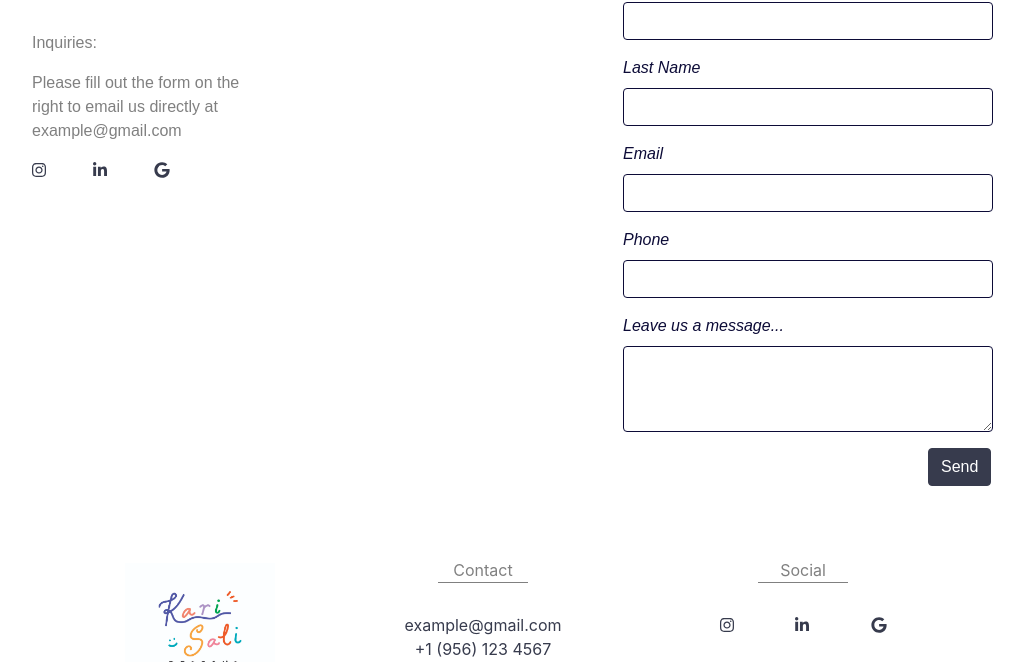
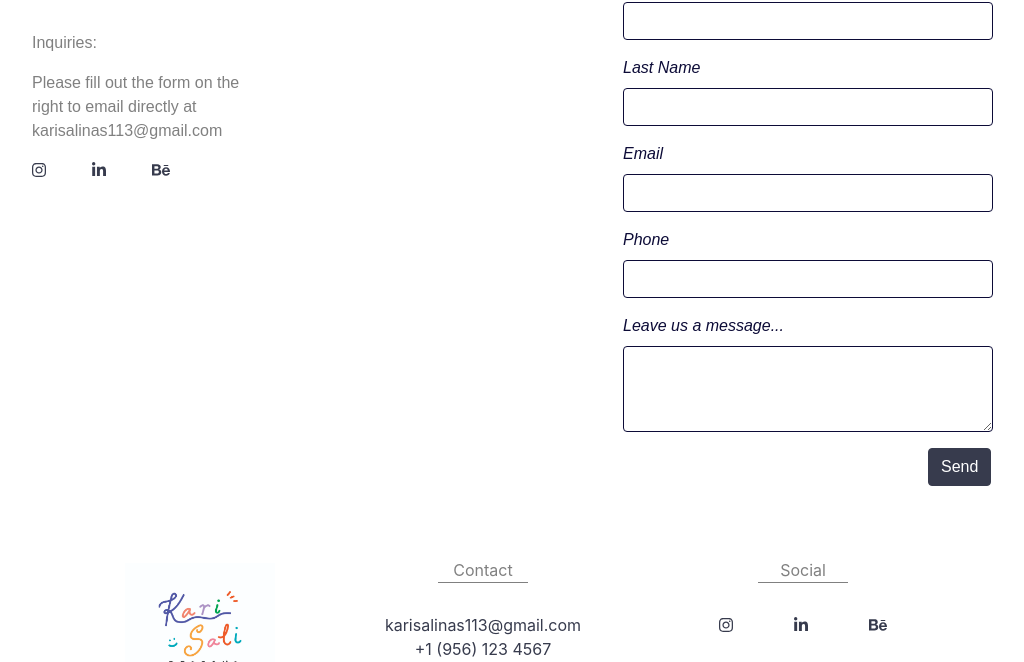
Before and after one commit to mehrdaddarraji/karime-salinas-frontend, a React (Create React App) app in the folder client/: page /contact in a window 1280 px wide. Shown: the part 290-952 px from the top of the page, without its empty margins (96-1120 px from the left). Built offline with nearby package versions, Linux system fonts and the light colour scheme.

Commit message:
small changes to links, icons

```diff
--- a/client/src/components/Footer.jsx
+++ b/client/src/components/Footer.jsx
@@ -1,6 +1,5 @@
 import React, {Component} from 'react';
 import logoImg from '../img/logooo.jpg';
-import {Link} from "react-router-dom";
 
 class Footer extends Component {
     render() {
@@ -27,10 +26,10 @@ class Footer extends Component {
 
                                 <ul style={{ color:'gray'}}className="list-unstyled">
                                     <li>
-                                        <a style={{color:'#373B4D'}} href="/contact">example@gmail.com</a>
+                                        <a style={{color:'#373B4D'}} href="/contact">karisalinas113@gmail.com</a>
                                     </li>
                                     <li>
-                                        <a style={{color:'#373B4D'}} href="/contact">+1 (956) 123 4567</a>
+                                        <a style={{color:'#373B4D'}}>+1 (956) 123 4567</a>
                                     </li>
                                 </ul>
 
@@ -44,9 +43,10 @@ class Footer extends Component {
                                 <div className="row pb-3">
                                     <div className="col-md-12">
                                         <div style={{display:'flex', alignItems:'baseline', justifyContent:'space-evenly'}}>
-                                            <a href="https://www.google.com"><div className="fab fa-instagram" style={{color:'#373B4D'}}></div></a>
-                                            <a href="https://www.google.com"><div className="fab fa-linkedin-in" style={{color:'#373B4D'}}></div></a>
-                                            <a href="https://www.google.com"><div className="fab fa-google" style={{color:'#373B4D'}}></div></a>
+                                            <a href="https://www.instagram.com/karidesigns3/"><div className="fab fa-instagram" style={{color:'#373B4D'}}></div></a>
+                                            <a href="https://www.linkedin.com/in/karime-salinas-b9098616b/"><div className="fab fa-linkedin-in" style={{color:'#373B4D'}}></div></a>
+                                            <a href="https://www.behance.net/karimesalinas"><div className="fab fa-behance" style={{color:'#373B4D'}}></div></a>
+
                                         </div>
                                     </div>
                                 </div>
--- a/client/src/pages/Contact.js
+++ b/client/src/pages/Contact.js
@@ -9,11 +9,11 @@ class Contact extends Component {
             <div style={{overflow:'hidden', marginTop:'40px', marginLeft:'10%'}}>
                 <div style={{fontFamily: '"Avantgarde", sans-serif', color:'grey', marginTop:'10%', width:'20%', float:'left'}}>
                         <p>Inquiries:</p>
-                        <p>Please fill out the form on the right to email us directly at example@gmail.com</p>
+                        <p>Please fill out the form on the right to email directly at karisalinas113@gmail.com</p>
                         <div style={{width:'60%', display:'flex', alignItems:'flex-start', justifyContent:'space-between'}}>
-                            <a href="https://www.google.com"><div className="fab fa-instagram" style={{color:'#373B4D'}}></div></a>
-                            <a href="https://www.google.com"><div className="fab fa-linkedin-in" style={{color:'#373B4D'}}></div></a>
-                            <a href="https://www.google.com"><div className="fab fa-google" style={{color:'#373B4D'}}></div></a>
+                            <a href="https://www.instagram.com/karidesigns3/"><div className="fab fa-instagram" style={{color:'#373B4D'}}></div></a>
+                            <a href="https://www.linkedin.com/in/karime-salinas-b9098616b/"><div className="fab fa-linkedin-in" style={{color:'#373B4D'}}></div></a>
+                            <a href="https://www.behance.net/karimesalinas"><div className="fab fa-behance" style={{color:'#373B4D'}}></div></a>
                         </div>
                 </div>
 
--- a/package.json
+++ b/package.json
@@ -1,5 +1,5 @@
 {
-  "name": "karime-salinas-frontend",
+  "name": "server",
   "version": "1.0.0",
   "description": "",
   "main": "index.js",
@@ -27,6 +27,7 @@
     "dotenv": "^8.2.0",
     "express": "^4.17.1",
     "font-awesome": "^4.7.0",
+    "googleapis": "^48.0.0",
     "nodemailer": "^6.4.6",
     "nodemailer-mailgun-transport": "^2.0.0",
     "nodemon": "^2.0.2",
```
Also changed, not shown: 1 other file (tests, documents, lock files or other folders).
